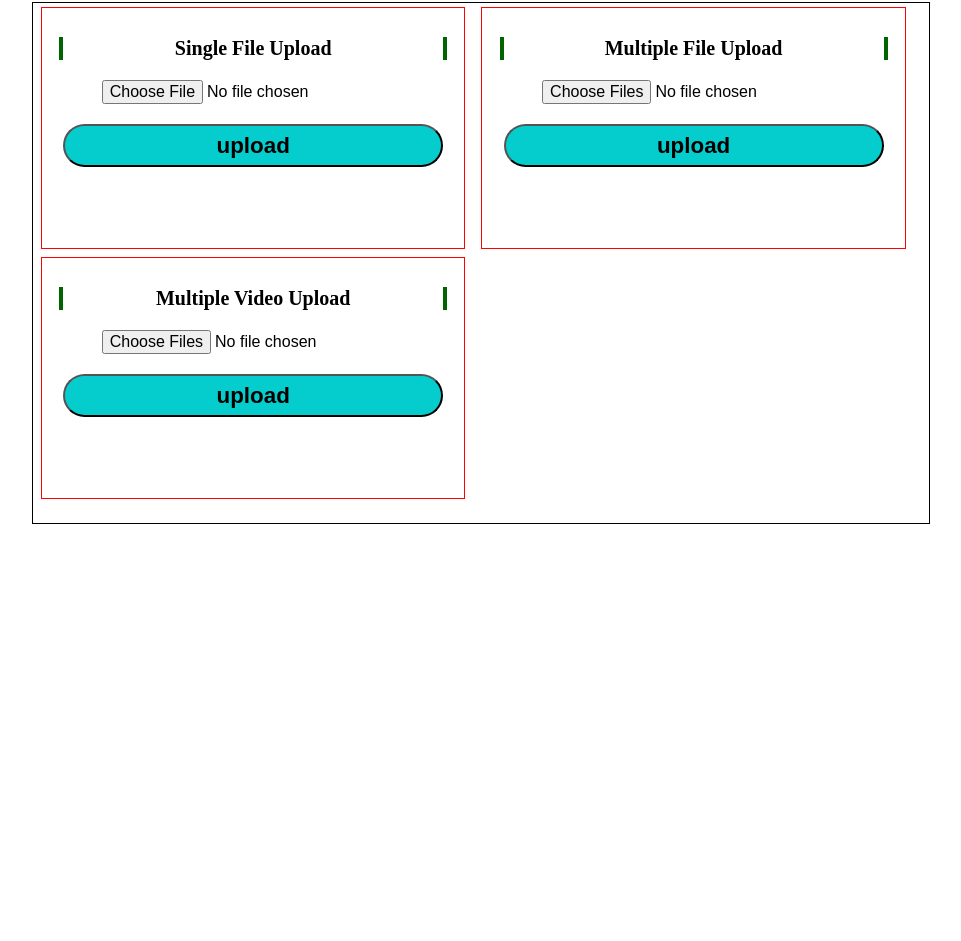
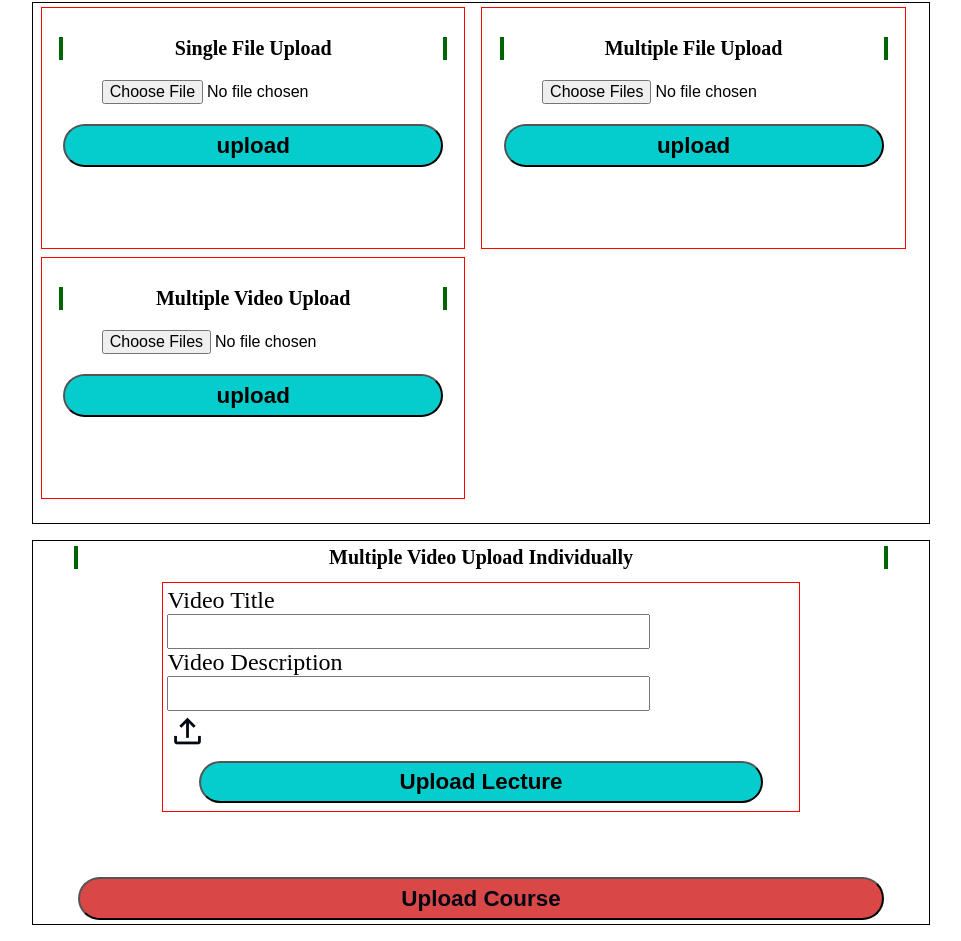
Before and after one commit to MrPurushotam/Local-FIle-Upload, a website: page index.html in a window 1280 px wide. Shown: the part 59-1000 px from the top of the page, without its empty margins (159-1120 px from the left). Before the commit the page ends 800 px from the top, so only its background shows below. Drawn offline with nearby package versions, Linux system fonts and the light colour scheme.

Commit message:
Final Made a Section where you can upload multiple videos individually and then upload it locally all at once!!!

```diff
--- a/index.html
+++ b/index.html
@@ -4,6 +4,7 @@
     <meta charset="UTF-8">
     <meta name="viewport" content="width=device-width, initial-scale=1.0">
     <title>learning file upload</title>
+    <link rel="stylesheet" href="https://fonts.googleapis.com/css2?family=Material+Symbols+Outlined:opsz,wght,FILL,GRAD@20..48,100..700,0..1,-50..200" />
     <style>
         .title{
             text-align: center;
@@ -36,7 +37,7 @@
             font-size: 2.5vh;
             margin: 0.5vh 1vh;
         }
-        .btn{
+        .btn,#upload-btn,.final-upload-btn{
             display: block;
             width: 90%;
             padding: 0.8vh;
@@ -46,8 +47,11 @@
             font-weight: 600;
             background-color: rgb(6, 205, 205);
         }
-        .btn:hover{
+        .btn:hover,#upload-btn:hover{
             background-color:  rgb(7, 176, 176);
+        }
+        .final-upload-btn:hover{
+            background-color:rgb(201, 66, 66) !important;
         }
         .input-file{
             margin: 2vh auto;
@@ -70,6 +74,49 @@
         .removeclass{
             opacity: 0;
         }
+        .parent-2{
+            border: 1px solid black;
+            width: 70vw;
+            max-height: calc(100vh-65vh-10vh);
+            overflow: auto;
+            margin:2vh auto;
+            display: flex;
+            justify-content: center;
+            align-items: center;
+            flex-direction: column;
+            font-size: 3vh;
+        }
+        #form1{
+            width: 70%;
+            margin: 1vh auto;
+            border: 1px solid red;
+            padding: 0.5vh;
+        }
+        .input-elements{
+            display: block;
+            width: 75%;
+            padding: 0.5vh;
+        }
+        .icon{
+            text-align: center;
+            color: #000814;
+            font-size: 5vh;
+        }
+        #video{
+            display: none;
+        }
+        #form1 input[type="text"]{
+            font-size: 2.5vh;
+            font-weight:550 ;
+            max-height: 3vh;
+            overflow-y: auto;
+            word-wrap: break-word;
+            word-break: normal;
+        }
+        .final-upload-btn{
+            background-color: rgb(218, 71, 71);
+            color: #000814;
+        }
     </style>
 </head>
 <body>
@@ -78,7 +125,7 @@
         <div class="child-div">
             <h2 class="inner-title">Single File Upload</h2>
             <input type="file" required accept="image/*" id="singlefile" class="input-file">
-            <button onclick="upload('single')" class="btn">upload</button>
+            <button onclick="upload('single')" class="btn" >upload</button>
             <p id="final-message-single" class="final-message removeclass"></p>
         </div>
         <div class="child-div">
@@ -94,7 +141,66 @@
             <p id="final-message-multiple-video" class="final-message removeclass"></p>
         </div>
     </div>
+    <div class="parent-2">
+        <h2 class="inner-title">Multiple Video Upload Individually</h2>
+        <div id="form1">
+            <label for="title">Video Title
+                <input type="text" id="title" class="input-elements" name="title" required>
+            </label>
+
+            <label for="description">Video Description
+                <input type="text" id="description" class="input-elements" name="description" required>
+            </label>
+
+            <label for="video"><span class="material-symbols-outlined icon">upload</span>
+                <input type="file" required accept="video/*" name="video" class="input-elements" id="video">
+            </label>
+
+            <input type="button" value="Upload Lecture" onclick="uploadTest2()" class="input-elements" id="upload-btn">
+        </div>
+        <p id="final-message-uploaded-course" class="final-message removeclass"></p>
+        <input type="button" value="Upload Course" onclick="finalupload()" class="final-upload-btn">
+    </div>
     <script>
+        const array=[]
+        const uploadTest2=async()=>{
+            console.log("in")
+            let title=document.getElementById("title").value
+            let desc=document.getElementById("description").value
+            let file=document.getElementById("video").files[0]
+            let obj={
+                title:title,
+                description:desc,
+                file:file
+            }
+            array.push(obj)
+            console.log(array)
+            document.getElementById("title").value=""
+            document.getElementById("description").value=""
+            document.getElementById("video").value=""
+        }
+
+        const finalupload=async()=>{
+            console.log(array)
+            let formData=new FormData();
+            array.forEach((data,i)=>{
+                formData.append("video",data.file)
+                formData.append(`title${i}`,data.title)
+                formData.append(`description${i}`,data.description)
+            })
+            const resp=await fetch('http://localhost:3001/uploadcourse/1212',{
+                method:"POST"
+                ,body:formData
+            })
+            const json=await resp.json()
+            console.log(json)
+            if(json.status===200){
+                array.splice(0, array.length)
+                document.querySelector('#final-message-uploaded-course').textContent=json.message
+                document.querySelector('#final-message-uploaded-course').classList.remove('removeclass')
+            }
+            console.log(array)
+        }
         const upload=async(type)=>{
             const formData=new FormData();
             if(type==="single"){
@@ -105,7 +211,6 @@
                     body:formData
                 })
                 const json=await resp.json()
-                console.log(json)
                 if(json.status===200){
                     document.querySelector('#singlefile').value=""
                     document.querySelector('#final-message-single').textContent=json.message
@@ -124,7 +229,7 @@
                 const json=await resp.json()
 
                 if(json.status===200){
-                    document.querySelector('#multiplevideofile').value=[]
+                    document.querySelector('#multiplevideofile').value=""
                     document.querySelector('#final-message-multiple-video').textContent=json.message
                     document.querySelector('#final-message-multiple-video').classList.remove('removeclass')
                 }
@@ -146,7 +251,7 @@
                 })
                 const json=await resp.json()
                 if(json.status===200){
-                    document.querySelector('#multiplefile').value=[]
+                    document.querySelector('#multiplefile').value=""
                     document.querySelector('#final-message-multiple-image').textContent=json.message
                     document.querySelector('#final-message-multiple-image').classList.remove('removeclass')
                 }
```
Also changed, not shown: index.js (+11 -0 lines).
